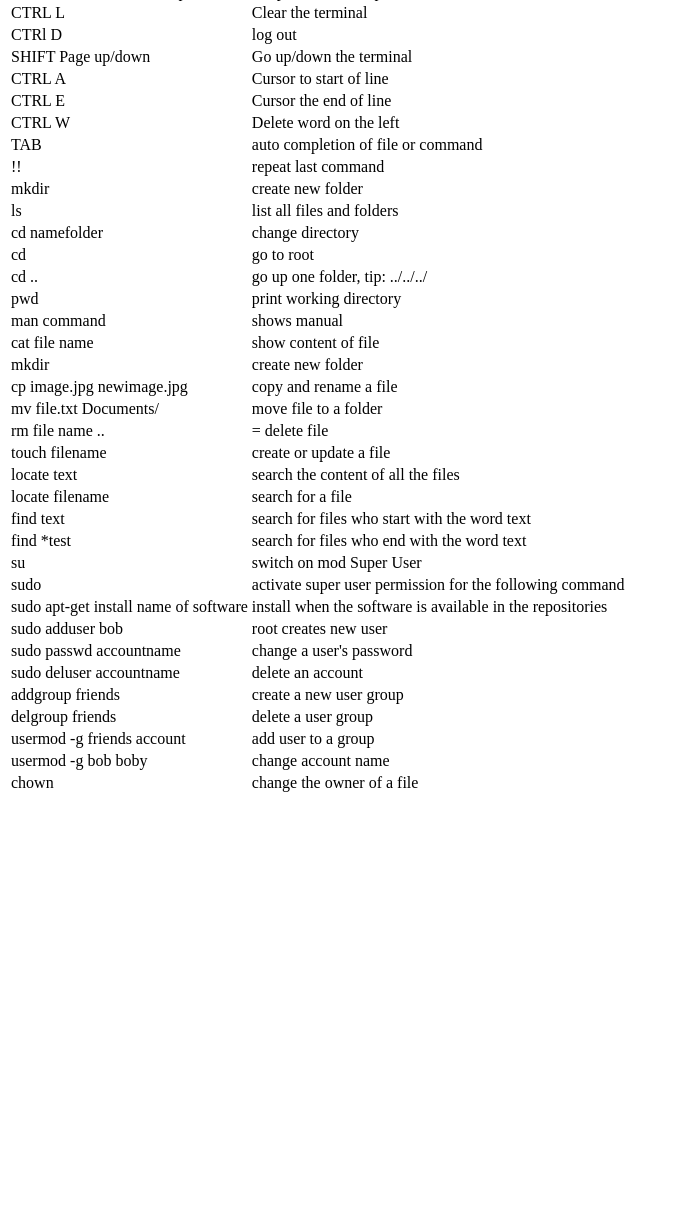
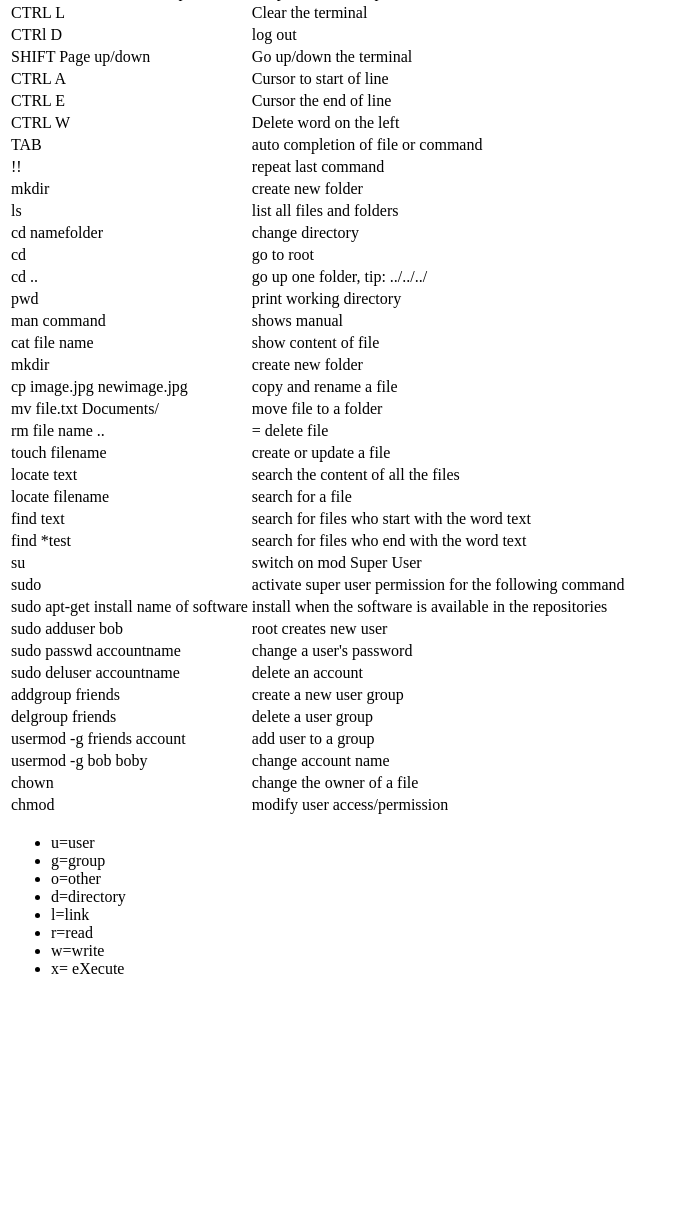
Before and after one commit to falconika/raccourcis-linux-, a plain HTML site: page index.html in a window 1280 px wide. Shown: the part 298-1520 px from the top of the page, without its empty margins (0-676 px from the left). Before the commit the page ends 1333 px from the top, so only its background shows below. Drawn offline with Linux system fonts and the light colour scheme.

Commit message:
essaie des balises de liste , vivement le css

```diff
--- a/index.html
+++ b/index.html
@@ -256,14 +256,26 @@
         </td>
       </tr>
       <tr>
-        <td>
+        <td>chmod
         </td>
-        <td>
+        <td>modify user access/permission
         </td>
       </tr>
-
+#premiere liste et test des balises li et ul
       <tr>
         <td>
+          <ul>
+            <li>u=user</li>
+            <li>g=group</li>
+            <li>o=other</li>
+            <li>d=directory</li>
+            <li>l=link</li>
+            <li>r=read</li>
+            <li>w=write</li>
+            <li>x= eXecute</li>
+
+          </ul>
+          </li>
         </td>
         <td>
         </td>
```
